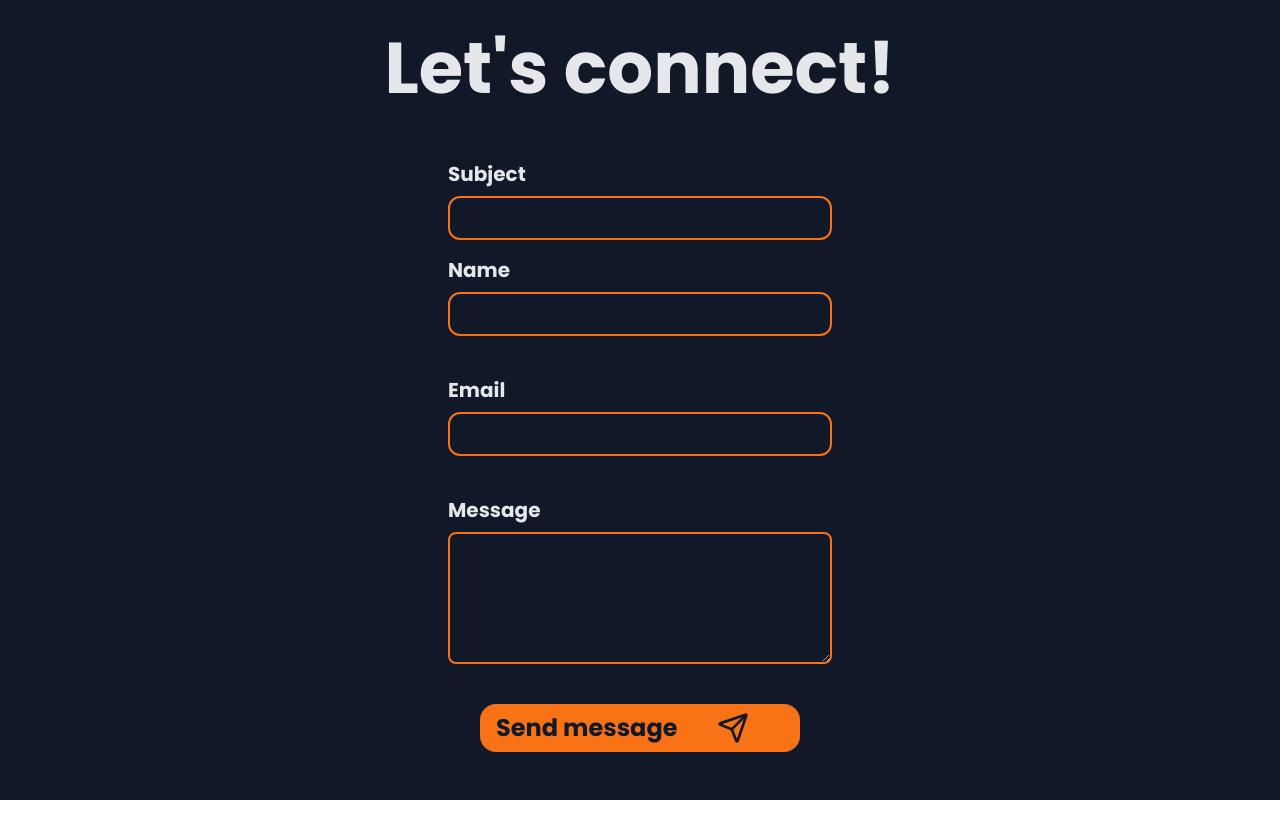
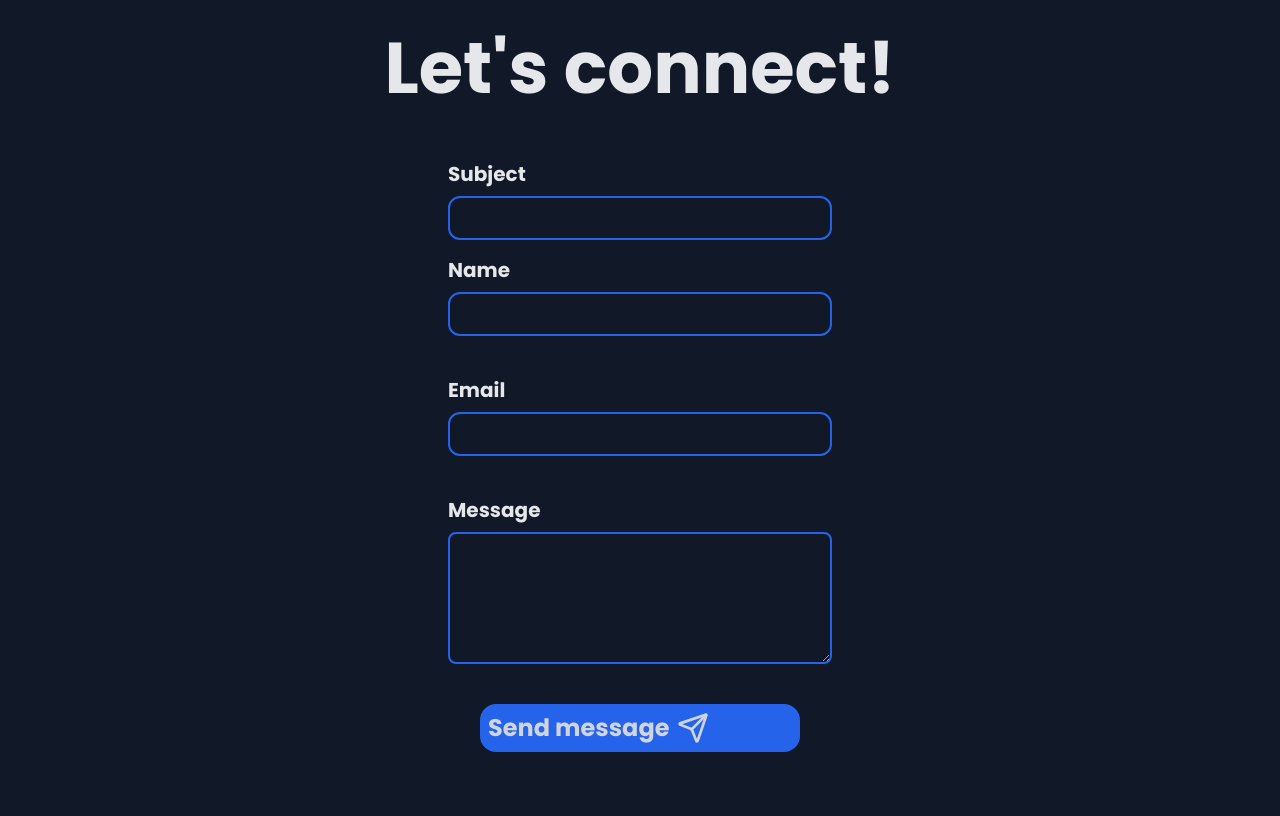
Before and after one commit to Tanko99/Portfolio, a React (Vite) app in the folder tanko-fabrice/: page /contact in a window 1280 px wide. Built offline with nearby package versions, Linux system fonts and the light colour scheme.

Commit message:
cotact page; border lines added and background color for button changed to be vissible in dark mode

```diff
--- a/tanko-fabrice/src/pages/ContactPage.jsx
+++ b/tanko-fabrice/src/pages/ContactPage.jsx
@@ -52,28 +52,28 @@ function ContactMe (){
                     <div className="flex flex-col">
                         <label htmlFor="subject" className="md:text-xl sm:text-lg text-base font-bold mb-2">Subject</label>
                         <Field id="subject" type="text" name="subject"
-                          className="dark:bg-gray-900  border-2 border-accent dark:border-accent
+                          className="dark:bg-gray-900  border-2 border-primary dark:border-primary
                            px-4 py-2 w-60 md:w-96 focus:outline-none rounded-xl "/>
                         <ErrorMessage name="subject" component="p" className="md:text-xl text-base text-red-500 text-center" />
                     </div>
                     <div className="flex flex-col">
                         <label htmlFor="name" className="md:text-xl sm:text-lg text-base font-bold  mb-2">Name</label>
                         <Field id="name" type="text" name="name"
-                         className="dark:bg-gray-900  px-4 py-2 w-60 md:w-96 sm:w-64 mb-6 border-2 border-accent dark:border-accent
+                         className="dark:bg-gray-900  px-4 py-2 w-60 md:w-96 sm:w-64 mb-6 border-2 border-primary dark:border-primary
                            focus:outline-none rounded-xl " />
                         <ErrorMessage name="name" component="p" className="md:text-xl text-base text-red-600 text-center" />
                     </div>
                     <div className="flex flex-col">
                         <label htmlFor="email" className="md:text-xl sm:text-lg text-base font-bold mb-2">Email</label>
                         <Field id="email" type="email" name="email"
-                         className="px-4 py-2 w-60 md:w-96 sm:w-64 mb-6 border-2  border-accent dark:border-accent
+                         className="px-4 py-2 w-60 md:w-96 sm:w-64 mb-6 border-2  border-primary dark:border-primary
                           dark:bg-gray-900 focus:outline-none rounded-xl "  />
                         <ErrorMessage name="email" component="p" className="md:text-xl text-base text-red-500 text-center" />
                     </div>
                     <div className="flex flex-col " >
                         <label htmlFor="message" className="md:text-xl sm:text-lg text-base font-bold mb-2">Message</label>
                          <Field id="message" as="textarea" name="message"  maxLength="2000"
-                          className="p-10 w-60 md:w-96 sm:w-64 mb-6 border-2 border-accent dark:border-accent
+                          className="p-10 w-60 md:w-96 sm:w-64 mb-6 border-2 border-primary dark:border-primary
                          dark:bg-gray-900 focus:outline-none rounded-lg " />
                          <ErrorMessage name="message" component="p" className="md:text-xl text-base  text-red-500 text-center"  />
                     </div>
@@ -83,9 +83,9 @@ function ContactMe (){
                             {feedback.message}
                        </div>
                    )}
-                   <div className="mb-10">
-                    <button className="px-4 py-2 bg-accent dark:bg-accent text-gray-900 dark:text-gray-900  md:text-2xl smtext:xl text-lg w-60 md:w-80 sm:w-64
-                    rounded-2xl font-bold flex gap-10" type="submit">
+                   <div>
+                    <button className="px-2 py-2 bg-primary dark:bg-primary text-gray-300 dark:text-gray-300  md:text-2xl smtext:xl text-lg w-60 md:w-80 sm:w-64
+                    rounded-2xl font-bold flex  mb-16 gap-2 " type="submit">
 
                         Send message <Send className="w-8 h-8"  />
                         </button>
```
